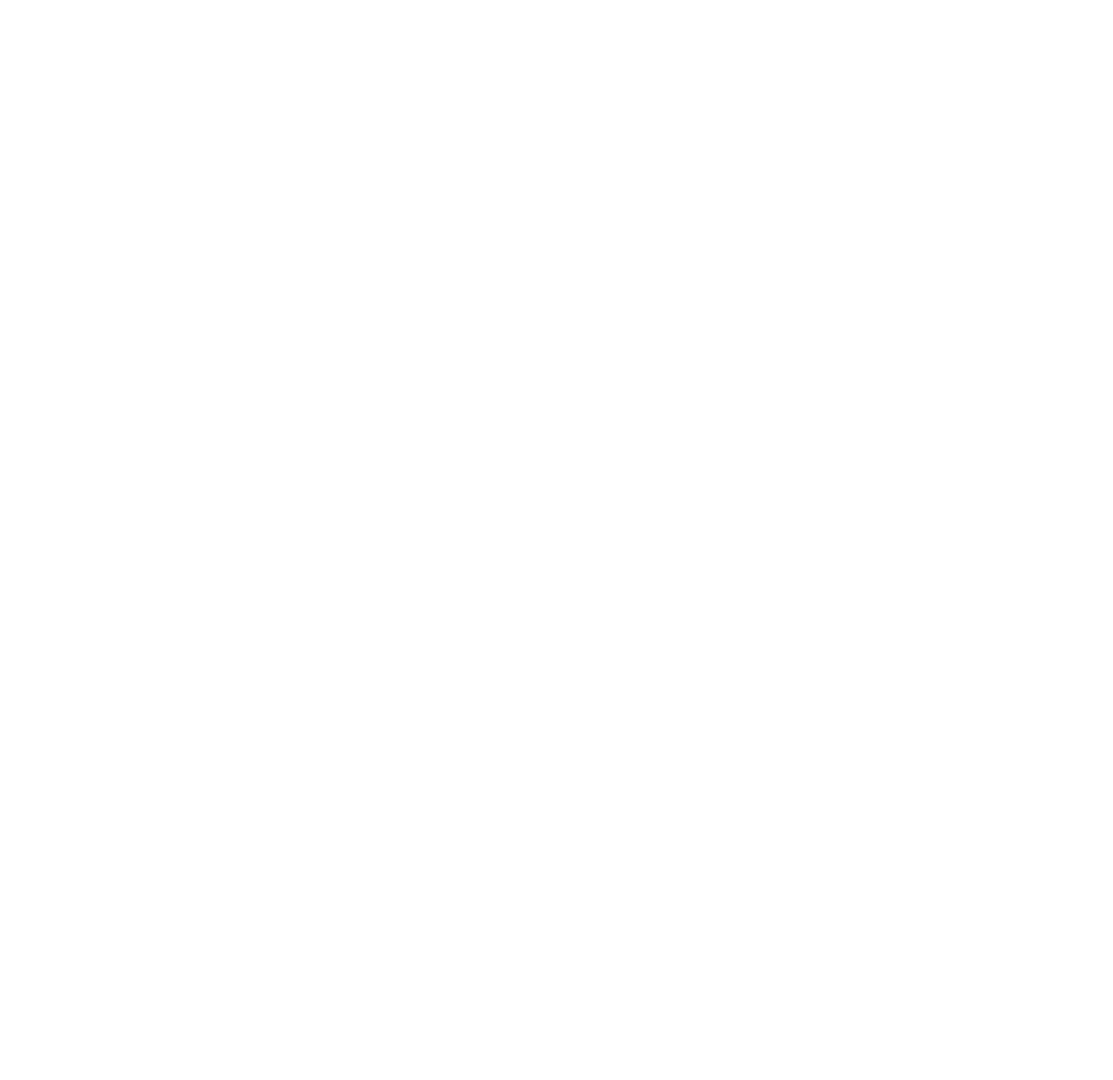
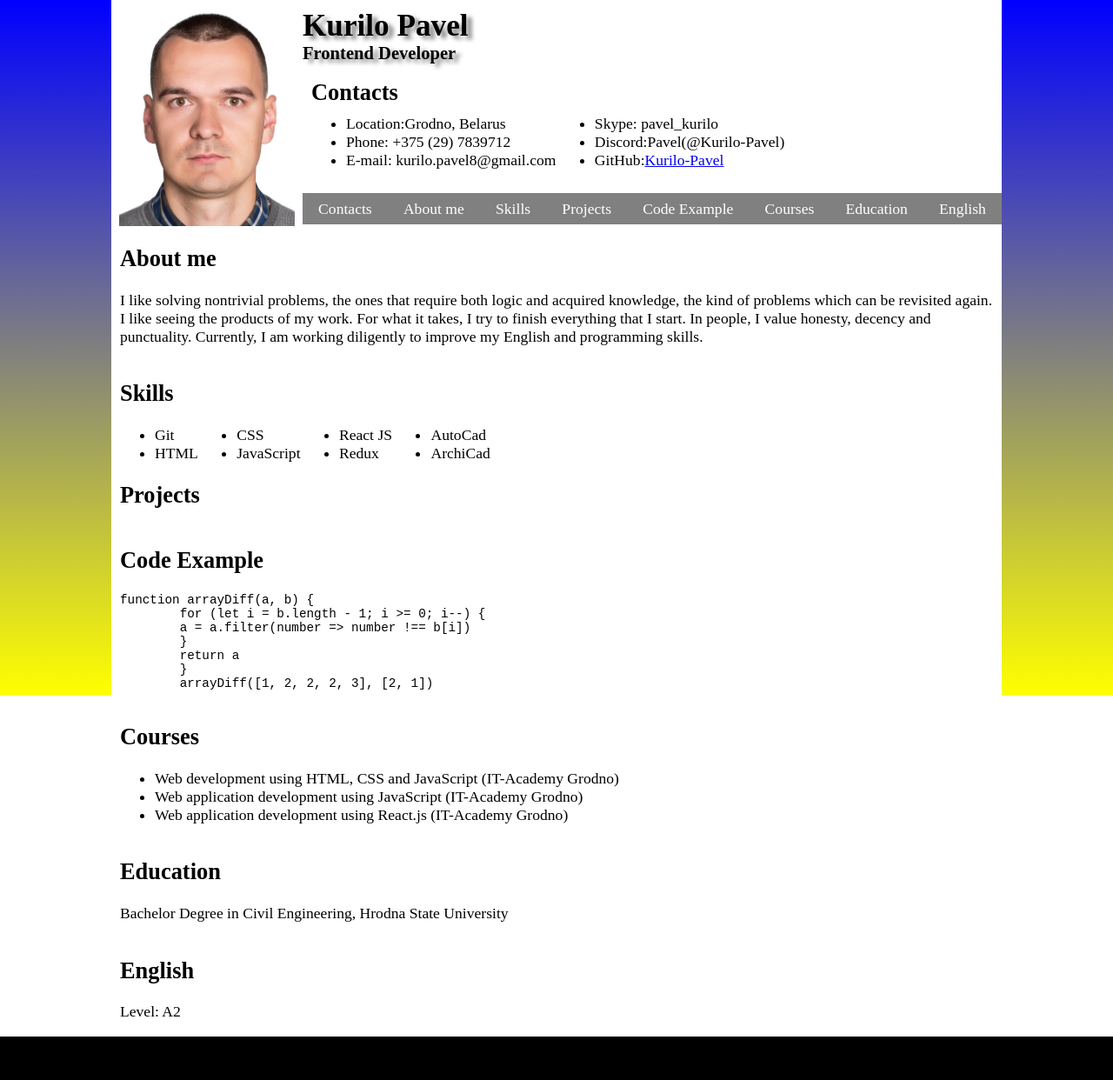
Before and after one commit to Kurilo-Pavel/rsschool-cv, a plain HTML site: page index.html in a window 1280 px wide. Shown: the whole page at 87% size. Before the commit the page ends 800 px from the top, so only its background shows below. Drawn offline with Linux system fonts and the light colour scheme.

Commit message:
feat:complet basic page layout

```diff
--- a/index.html
+++ b/index.html
@@ -2,9 +2,129 @@
 <html lang="en">
 <head>
   <meta charset="UTF-8">
-  <title></title>
+  <title>HTML, CSS & Git Basics</title>
+  <link href="style/style.css" rel="stylesheet">
 </head>
 <body>
+<div class="board">
+  <div class="right"></div>
+  <div class="centralField">
+    <img alt="KuriloPavel" src="image/131.jpg">
 
+    <header class="header">
+      <h1>
+        <a name="contacts"></a>
+        Kurilo Pavel
+      </h1>
+      <h3>Frontend Developer</h3>
+    </header>
+
+    <section class="contacts">
+      <h2>Contacts</h2>
+      <ul>
+        <li>Location:<span>Grodno, Belarus</span></li>
+        <li>Phone: <span>+375 (29) 7839712</span></li>
+        <li>E-mail: <span>kurilo.pavel8@gmail.com</span></li>
+      </ul>
+      <ul>
+        <li> Skype: <span>pavel_kurilo</span></li>
+        <li>Discord:<span>Pavel(@Kurilo-Pavel)</span></li>
+        <li>GitHub:<a href="https://github.com/Kurilo-Pavel">Kurilo-Pavel</a></li>
+
+      </ul>
+
+    </section>
+
+    <nav class="menu">
+      <!--    <a href="#contacts">Contacts</a>-->
+      <a href="#contacts">Contacts</a>
+      <a href="#aboutMe">About me</a>
+      <a href="#skills">Skills</a>
+      <a href="#projects">Projects</a>
+      <a href="#codeExample">Code Example</a>
+      <a href="#courses">Courses</a>
+      <a href="#education">Education</a>
+      <a href="#english">English</a>
+    </nav>
+
+    <section class="aboutMe">
+      <a name="aboutMe"></a>
+      <h2>About me</h2>
+      <p>I like solving nontrivial problems, the ones that require both logic and acquired knowledge, the kind of
+        problems
+        which
+        can be revisited again. I like seeing the products of my work. For what it takes, I try to finish everything
+        that
+        I
+        start. In people, I value honesty, decency and punctuality. Currently, I am working diligently to improve my
+        English
+        and
+        programming skills.</p>
+    </section>
+
+    <section class="skills">
+      <a name="skills"></a>
+      <h2>Skills</h2>
+      <ul>
+        <li>Git</li>
+        <li>HTML</li>
+      </ul>
+      <ul>
+        <li>CSS</li>
+        <li>JavaScript</li>
+      </ul>
+      <ul>
+        <li>React JS</li>
+        <li>Redux</li>
+      </ul>
+      <ul>
+        <li>AutoCad</li>
+        <li>ArchiCad</li>
+      </ul>
+    </section>
+
+    <section class="projects">
+      <a name="projects"></a>
+      <h2>Projects</h2>
+    </section>
+
+    <section class="codeExample">
+      <a name="codeExample"></a>
+      <h2>Code Example</h2>
+      <pre><code>function arrayDiff(a, b) {
+        for (let i = b.length - 1; i >= 0; i--) {
+        a = a.filter(number => number !== b[i])
+        }
+        return a
+        }
+        arrayDiff([1, 2, 2, 2, 3], [2, 1])
+        </code></pre>
+    </section>
+
+    <section class="courses">
+      <a name="courses"></a>
+      <h2>Courses</h2>
+      <ul>
+        <li>Web development using HTML, CSS and JavaScript (IT-Academy Grodno)</li>
+        <li>Web application development using JavaScript (IT-Academy Grodno)</li>
+        <li>Web application development using React.js (IT-Academy Grodno)</li>
+      </ul>
+    </section>
+
+    <section class="education">
+      <a name="education"></a>
+      <h2>Education</h2>
+      <p>Bachelor Degree in Civil Engineering, Hrodna State University</p>
+    </section>
+
+    <section class="english">
+      <a name="english"></a>
+      <h2>English</h2>
+      <p>Level: A2</p>
+    </section>
+  </div>
+  <div class="left"></div>
+  <footer></footer>
+</div>
 </body>
 </html>
--- a/style/style.css
+++ b/style/style.css
@@ -0,0 +1,230 @@
+body {
+  margin: 0;
+  font-size: 1.1em;
+  }
+
+.board {
+  display: grid;
+  grid-template-columns: 10% 80% 10%;
+  grid-template-rows: auto 50px;
+
+}
+
+.left {
+  grid-column: 3;
+  background: linear-gradient(blue, yellow);
+  position: fixed;
+  width: 10%;
+  height: 100%;
+  z-index: 2;
+  margin-left: 90%;
+}
+
+.right {
+  grid-column: 1;
+  background: linear-gradient(blue, yellow);
+  position:fixed;
+  width: 10%;
+  height: 100%;
+  z-index: 2;
+}
+
+.centralField {
+  grid-column: 2;
+  background-color: white;
+  display: grid;
+  grid-template-columns: 220px auto;
+  grid-template-rows: 55px 165px 40px repeat(7, auto);
+}
+
+.header {
+  grid-column: 2;
+  grid-row: 1;
+  margin-top: 10px;
+  position: relative;
+}
+
+h3 {
+  position: static;
+  z-index: 1;
+  width: max-content;
+}
+
+h1, h3 {
+  margin: 0;
+  display: block;
+  text-shadow: 6px 4px 5px grey;
+}
+
+img {
+  position: relative;
+  margin: auto;
+  height: 100%;
+  grid-column: 1;
+  grid-row-start: 1;
+  grid-row-end: 4;
+}
+
+.contacts {
+  grid-column: 2;
+  grid-row: 2;
+  margin-block: auto;
+}
+
+.contacts h2 {
+  margin-block: 10px;
+}
+
+.contacts ul {
+  display: inline-block;
+  margin: 0;
+}
+
+.menu {
+  grid-column: 2;
+  grid-row: 3;
+  display: grid;
+  grid-template-columns: repeat(8, auto);
+  margin: auto;
+  position: sticky;
+  top: 0;
+  background-color: gray;
+  width: 100%;
+}
+
+.menu a {
+  color: white;
+  text-align: center;
+  padding: 5%;
+  list-style-type: none;
+  text-decoration: none;
+  display: flex;
+  align-items: center;
+  justify-content: center;
+}
+
+.menu a:hover {
+  background-color: darkgray;
+  cursor: pointer;
+}
+
+.aboutMe {
+  grid-column-start: 1;
+  grid-column-end: 3;
+  grid-row: 4;
+}
+
+.skills {
+  grid-column-start: 1;
+  grid-column-end: 3;
+  grid-row: 5;
+}
+
+.skills ul {
+  display: inline-block;
+  margin: 0;
+}
+
+.projects {
+  grid-column-start: 1;
+  grid-column-end: 3;
+  grid-row: 6;
+}
+
+.codeExample {
+  grid-column-start: 1;
+  grid-column-end: 3;
+  grid-row: 7;
+}
+
+.courses {
+  grid-column-start: 1;
+  grid-column-end: 3;
+  grid-row: 8;
+}
+
+.education {
+  grid-column-start: 1;
+  grid-column-end: 3;
+  grid-row: 9;
+}
+
+.english {
+  grid-column-start: 1;
+  grid-column-end: 3;
+  grid-row: 10;
+}
+
+section {
+  margin-inline: 10px;
+}
+code{
+  display: block;
+  overflow-x: auto;
+}
+pre{
+  margin: 0;
+}
+footer {
+  grid-row: 2;
+  grid-column-start: 1;
+  grid-column-end: 4;
+  background-color: black;
+}
+
+@media (max-width: 1052px) {
+  .centralField {
+    grid-template-rows: 55px 200px 35px repeat(7, auto);
+  }
+
+  img {
+    grid-row-end: 3;
+  }
+
+  .menu {
+    margin-top: 5px;
+    grid-column-start: 1;
+    grid-column-end: 3;
+  }
+}
+
+h1 {
+  animation: 4s ease-in-out 0s show_name;
+ }
+
+h3 {
+  animation: 2s ease-out 0s move_profession;
+}
+
+@keyframes move_profession {
+  from {
+    margin-left: 100%;
+  }
+  to {
+    margin-left: 0;
+  }
+}
+
+@keyframes show_name {
+  from {
+    opacity: 0%;
+  }
+  to {
+    opacity: 100%;
+  }
+}
+
+@media (max-width: 785px) {
+  .left, .right {
+    display: none;
+  }
+
+  .board {
+    grid-template-columns: 100%;
+  }
+
+  .centralField {
+    grid-column: 1;
+    grid-template-rows: 55px 200px repeat(8, auto);
+  }
+}
```
Also changed, not shown: image/131.jpg (added), image/logo-rsschool3.png (added).
